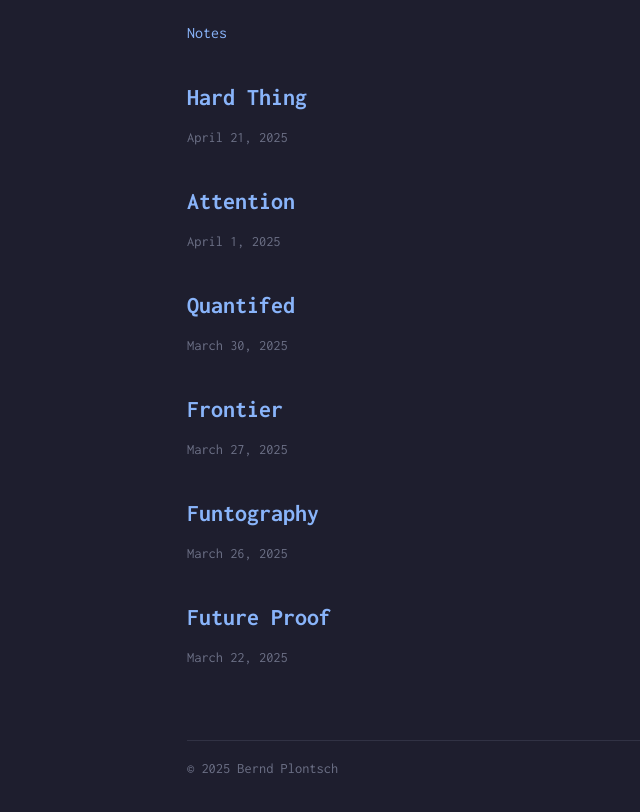
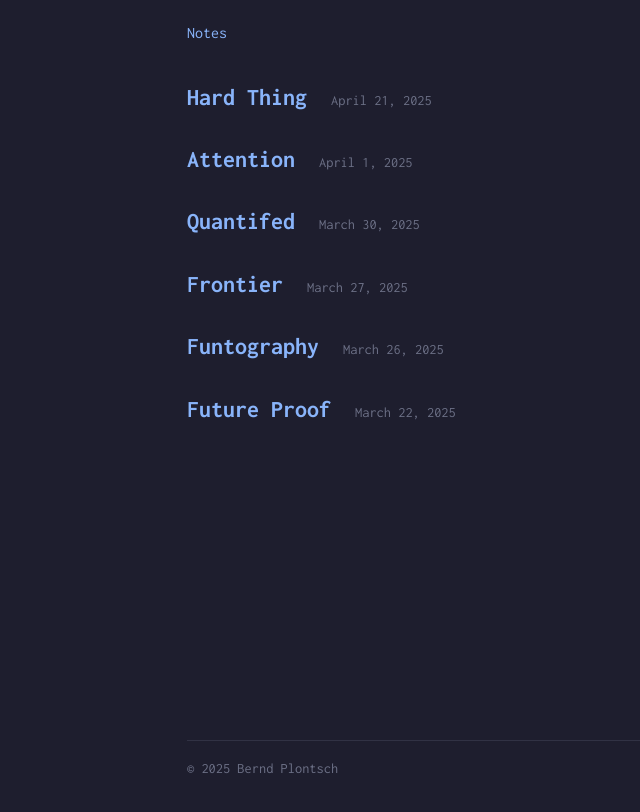
Before and after one commit to berndpl/notes-plontsch, a Jekyll site: the page built from index.markdown, in a window 1280 px wide. Shown: the top 812 px of the page, without its empty margins (73-713 px from the left). Built offline with Jekyll 4.4.1, drawn with Linux system fonts in a browser that asks for light colours.

Commit message:
timestamp inline

```diff
--- a/assets/css/main.css
+++ b/assets/css/main.css
@@ -49,11 +49,13 @@ ul {
 }
 
 li {
-  margin-bottom: 2rem;
+  margin-bottom: 1.5rem;
 }
 
 li h2 {
-  margin-bottom: 0.5rem;
+  display: inline;
+  margin-right: 1rem;
+  margin-bottom: 0;
 }
 
 li a {
```
